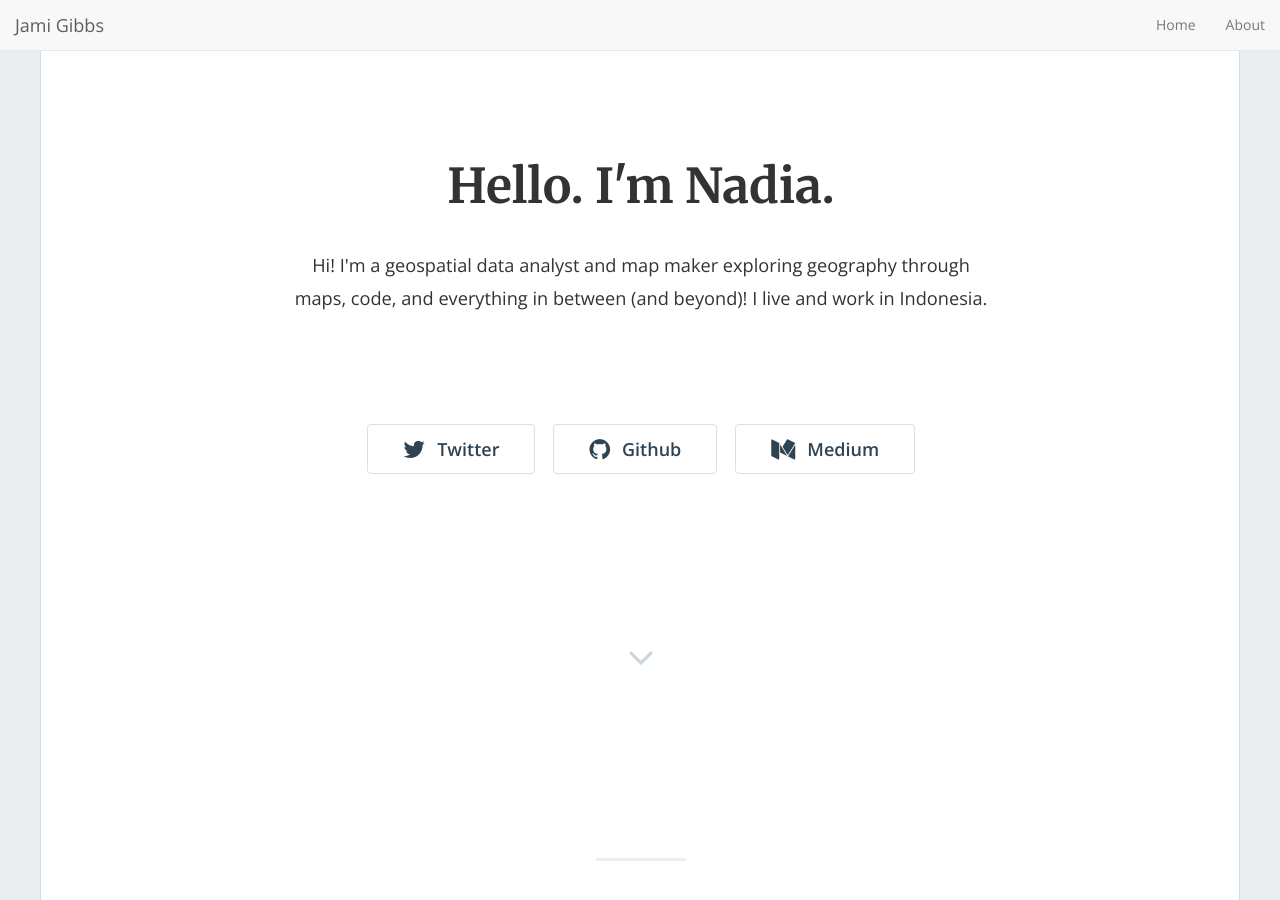
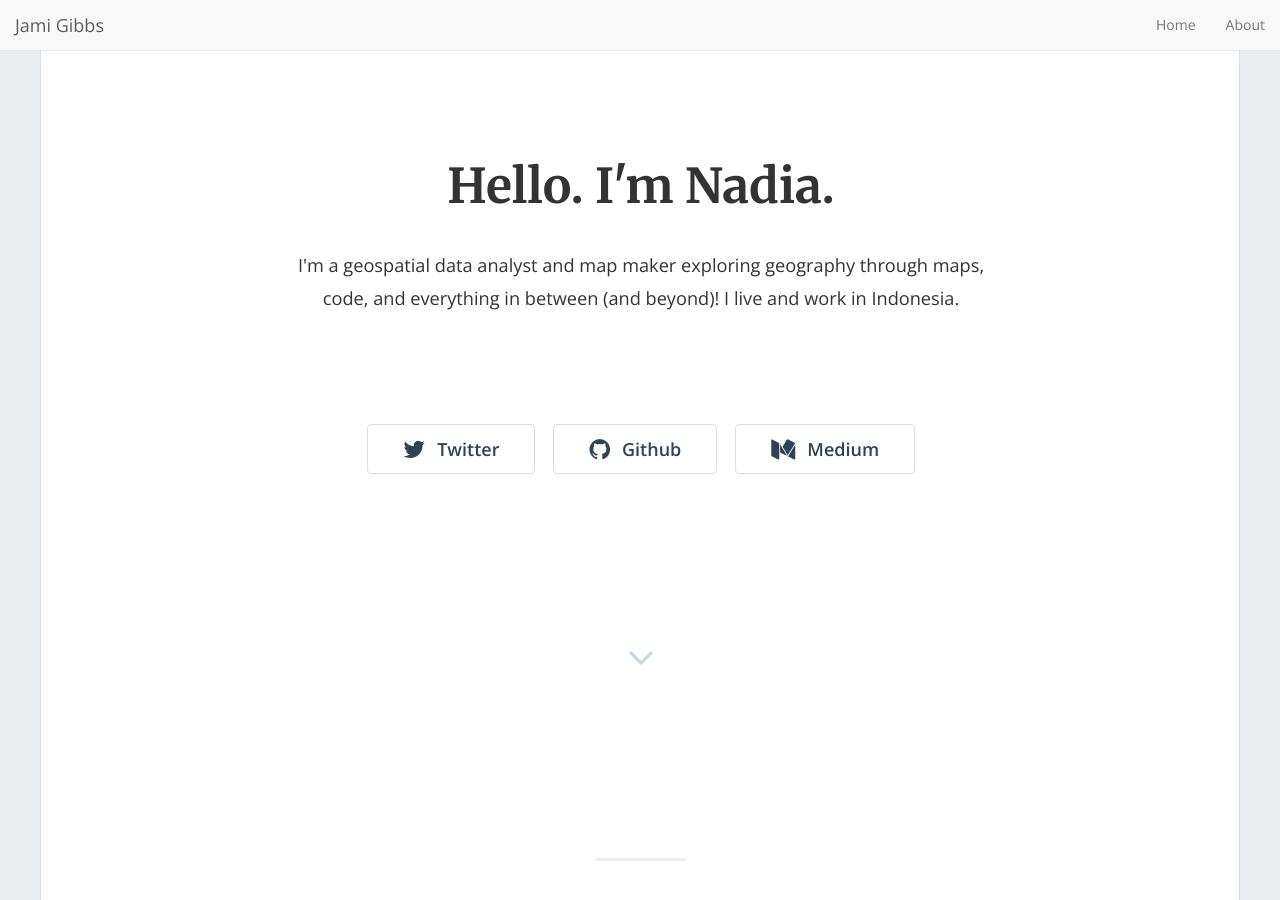
Before and after one commit to nputami/nputami.github.io, a Jekyll site: the page built from index.html, in a window 1280 px wide and 900 px high. Built offline with Jekyll 4.4.1, drawn with Linux system fonts in a browser that asks for light colours; nearby versions of some CDN libraries; the list of posts is cut into pages by our own code.

```diff
--- a/_config.yml
+++ b/_config.yml
@@ -15,7 +15,7 @@
 # in the templates via {{ site.myvariable }}.
 title: "Hello. I'm Nadia."
 email: 'deatsukuba@gmail.com'
-description: "Hi! I'm a geospatial data analyst and map maker exploring geography through maps, code, and everything in between (and beyond)! I live and work in Indonesia."
+description: "I'm a geospatial data analyst and map maker exploring geography through maps, code, and everything in between (and beyond)! I live and work in Indonesia."
 baseurl: "" # the subpath of your site, e.g. /blog
 url: "https://jamigibbs.github.io/phantom" # the base hostname & protocol for your site, e.g. https://example.com
 twitter_username: 'pixelatte'
```
